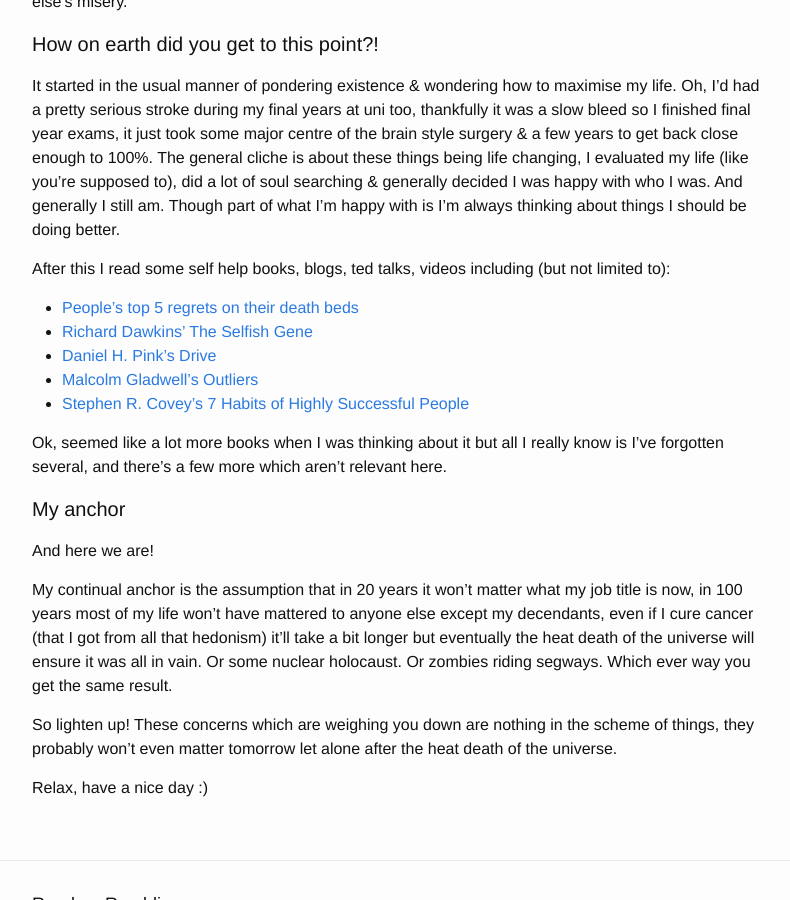
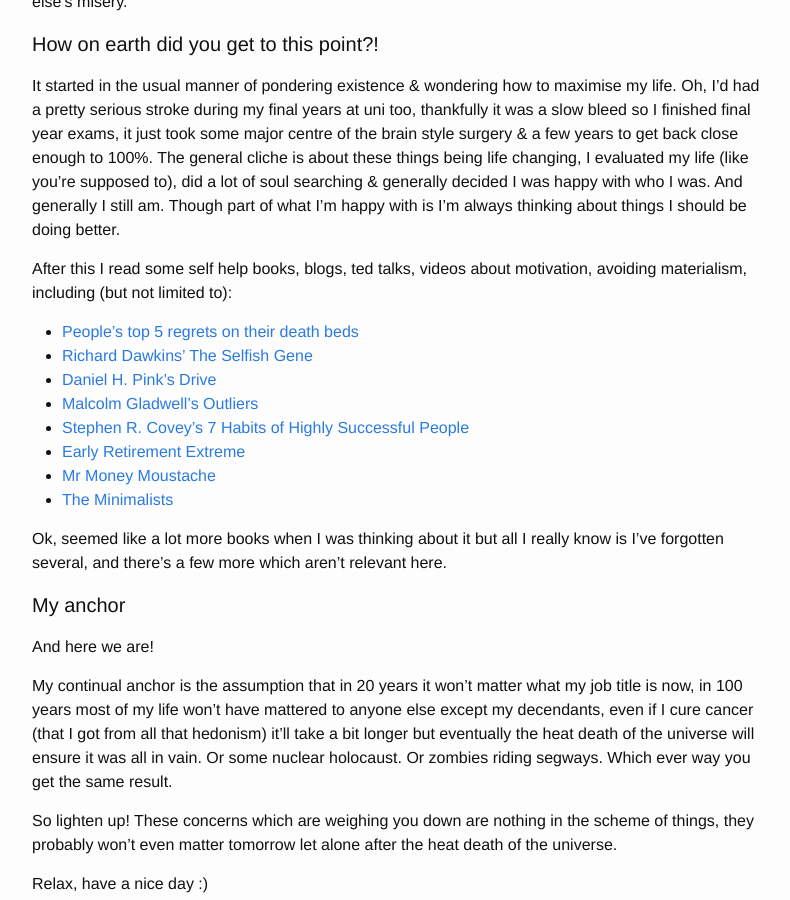
Before and after one commit to krutisfood/krutisfood.github.io, a Jekyll site: the page built from _posts/2016-04-13-polite-hedonism.markdown, in a window 1280 px wide and 900 px high, scrolled down 561 px. Shown: the whole window, without its empty margins (238-1028 px from the left). Built offline with Jekyll 4.4.1, drawn with Linux system fonts in a browser that asks for light colours.

Commit message:
Added some blogs I read to polite hedonism

```diff
--- a/_posts/2016-04-13-polite-hedonism.markdown
+++ b/_posts/2016-04-13-polite-hedonism.markdown
@@ -17,13 +17,16 @@
 #### How on earth did you get to this point?!
 It started in the usual manner of pondering existence & wondering how to maximise my life.  Oh, I'd had a pretty serious stroke during my final years at uni too, thankfully it was a slow bleed so I finished final year exams, it just took some major centre of the brain style surgery & a few years to get back close enough to 100%.  The general cliche is about these things being life changing, I evaluated my life (like you're supposed to), did a lot of soul searching & generally decided I was happy with who I was.  And generally I still am. Though part of what I'm happy with is I'm always thinking about things I should be doing better.
 
-After this I read some self help books, blogs, ted talks, videos including (but not limited to):
+After this I read some self help books, blogs, ted talks, videos about motivation, avoiding materialism, including (but not limited to):
 
 * [People's top 5 regrets on their death beds](https://www.youtube.com/watch?v=RZXTMmYfOsc)
 * [Richard Dawkins' The Selfish Gene](https://en.wikipedia.org/wiki/The_Selfish_Gene)
 * [Daniel H. Pink's Drive](http://www.danpink.com/books/drive/)
 * [Malcolm Gladwell's Outliers](http://gladwell.com/outliers/)
 * [Stephen R. Covey's 7 Habits of Highly Successful People](https://www.stephencovey.com/7habits/7habits.php)
+* [Early Retirement Extreme](http://earlyretirementextreme.com/)
+* [Mr Money Moustache](http://www.mrmoneymustache.com/)
+* [The Minimalists](http://www.theminimalists.com/)
 
 Ok, seemed like a lot more books when I was thinking about it but all I really know is I've forgotten several, and there's a few more which aren't relevant here.
 
```
